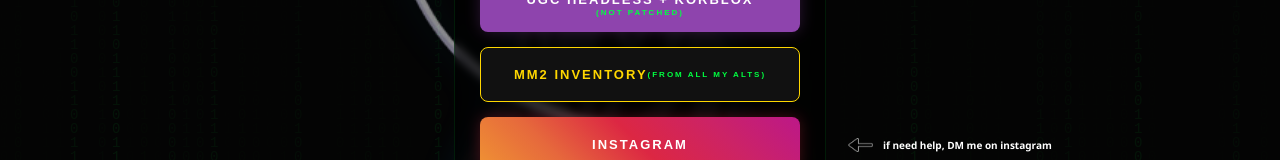
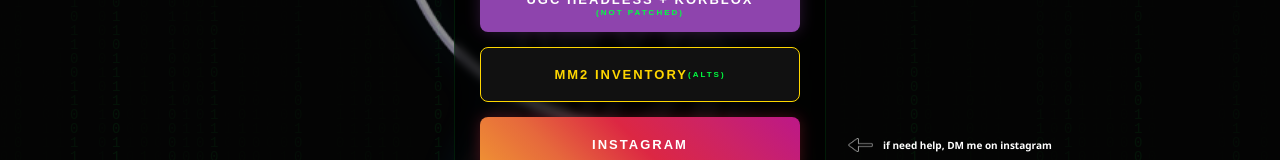
Before and after one commit to linaPY1/lina_py, a plain HTML site: page index.html in a window 1280 px wide. Shown: the part 385-545 px from the top of the page. Drawn offline with Linux system fonts and the light colour scheme.

Commit message:
Update index.html

```diff
--- a/index.html
+++ b/index.html
@@ -240,7 +240,7 @@
         <button id="mm2Btn" class="btn btn-mm2">
             <div class="shine-line"></div>
             MM2 Inventory
-            <span class="tiny-green">(from all my alts)</span>
+            <span class="tiny-green">(alts)</span>
         </button>
 
         <div class="help-wrapper">
```
